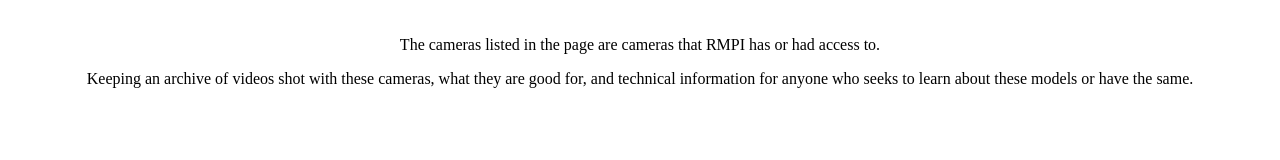
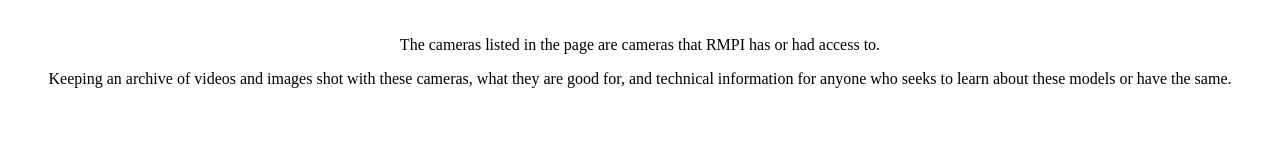
Before and after one commit to RMPISPEZIAL/rmpistest1, a plain HTML site: page sites/camera footage index.html in a window 1280 px wide. Shown: the part 661-821 px from the top of the page. Drawn offline with Linux system fonts and the light colour scheme.

Commit message:
Update camera footage index.html

```diff
--- a/sites/camera footage index.html
+++ b/sites/camera footage index.html
@@ -145,7 +145,7 @@
 </table>
 <p style="text-align: center">&nbsp;</p>
 <p style="text-align: center">The cameras listed in the page are cameras that RMPI has or had  access to.</p>
-<p style="text-align: center">Keeping an archive of videos shot with these cameras, what they are good for, and technical information for anyone who seeks to learn about these models or have the same.</p>
+<p style="text-align: center">Keeping an archive of videos and images shot with these cameras, what they are good for, and technical information for anyone who seeks to learn about these models or have the same.</p>
 <p style="text-align: center">&nbsp;</p>
 <p style="text-align: center">&nbsp;</p>
 <p style="text-align: center">&nbsp;</p>
```
